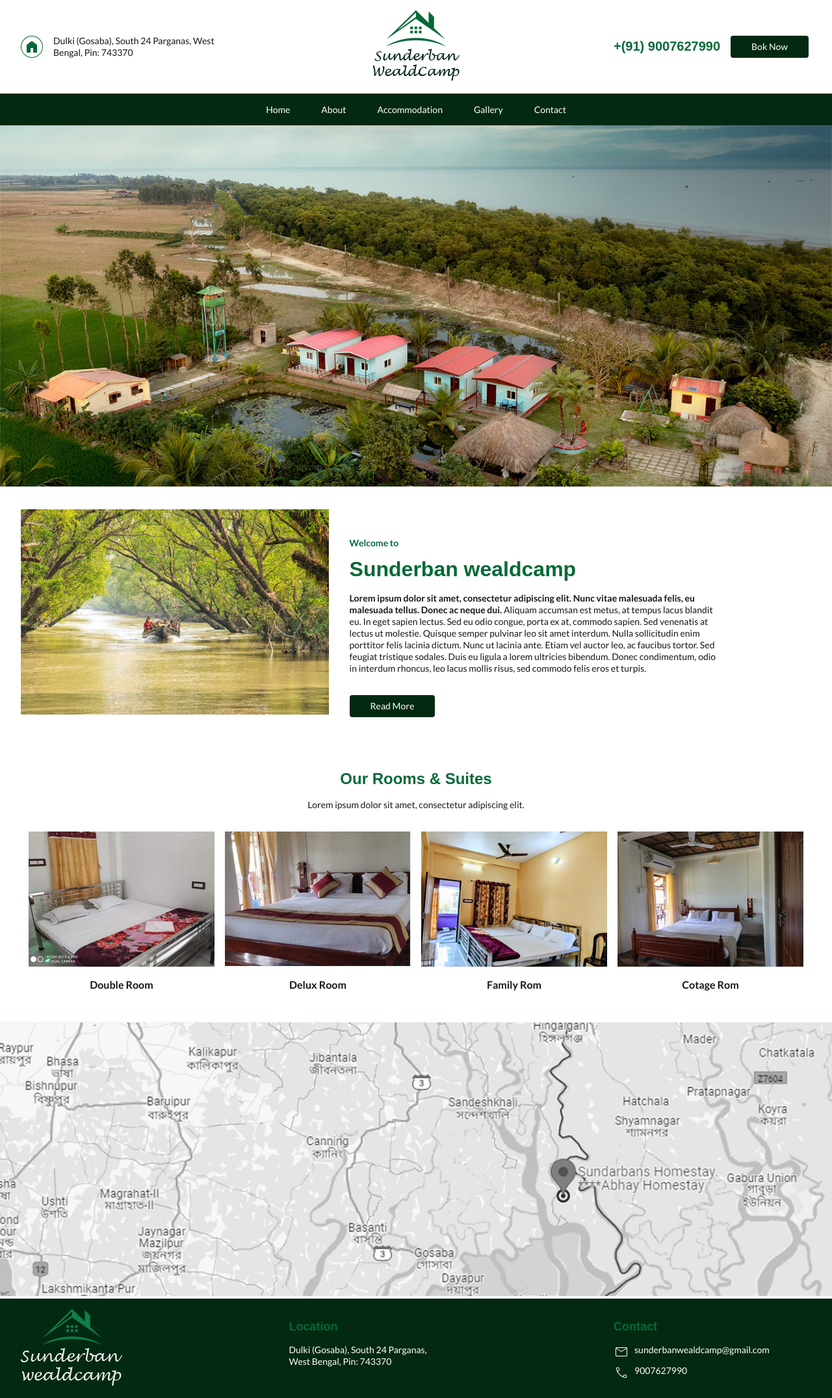
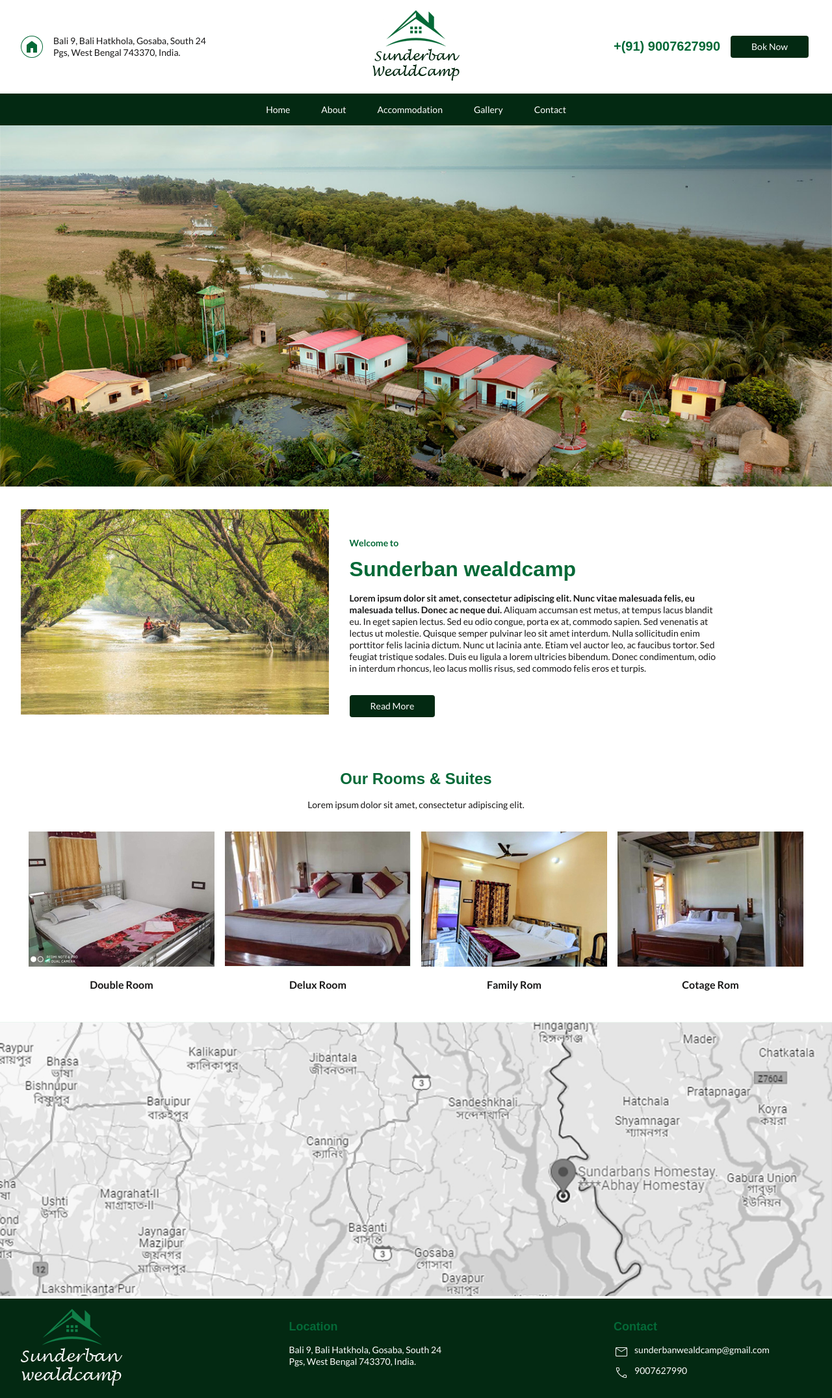
Before and after one commit to Sunderbanwealdcamp/sunderbanwealdcamp-frontend, a Next.js app: page / in a window 1280 px wide. Shown: the whole page at 65% size. Built offline with nearby package versions, Linux system fonts and the light colour scheme; a web font is replaced by a local one.

Commit message:
work for sub page

```diff
--- a/src/app/common/footer.js
+++ b/src/app/common/footer.js
@@ -7,7 +7,7 @@ export default function Footer() {
                 </div>
                 <div className="footerM">
                     <h4>Location</h4>
-                    <p>Dulki (Gosaba), South 24 Parganas, West Bengal, Pin: 743370</p>
+                    <p>Bali 9, Bali Hatkhola, Gosaba, South 24 Pgs, West Bengal 743370, India.</p>
                 </div>
                 <div className="footerR">
                     <h4>Contact</h4>
--- a/src/app/common/header.js
+++ b/src/app/common/header.js
@@ -11,7 +11,7 @@ export default function Header() {
             <div className="wrapper">
                 <div className="hcolL">
                     <span className="material-symbols-outlined">home</span>
-                    <p>Dulki (Gosaba), South 24 Parganas, West Bengal, Pin: 743370</p>
+                    <p>Bali 9, Bali Hatkhola, Gosaba, South 24 Pgs, West Bengal 743370, India.</p>
                 </div>
                 <div className="hcolM">
                     <a href="/">
```
